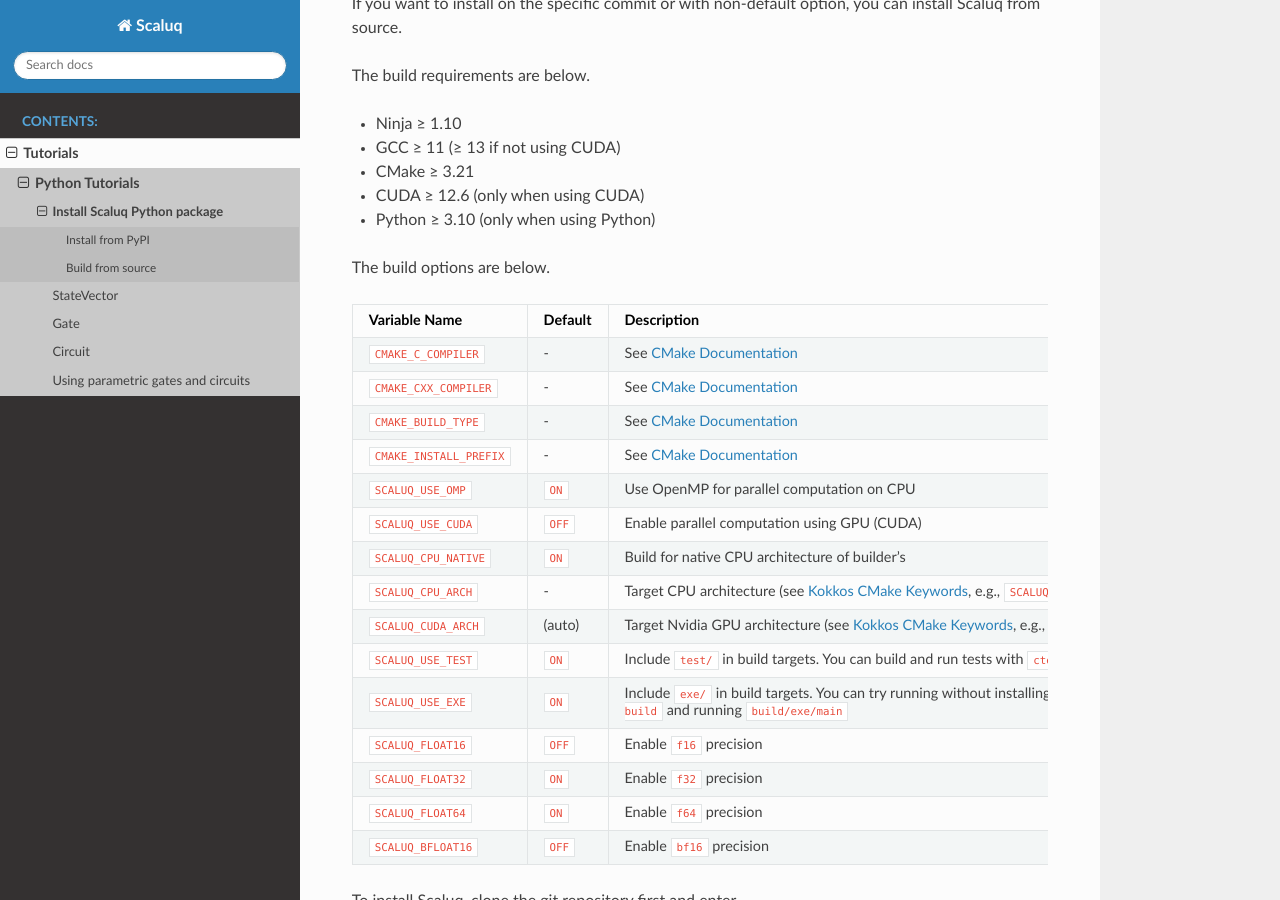
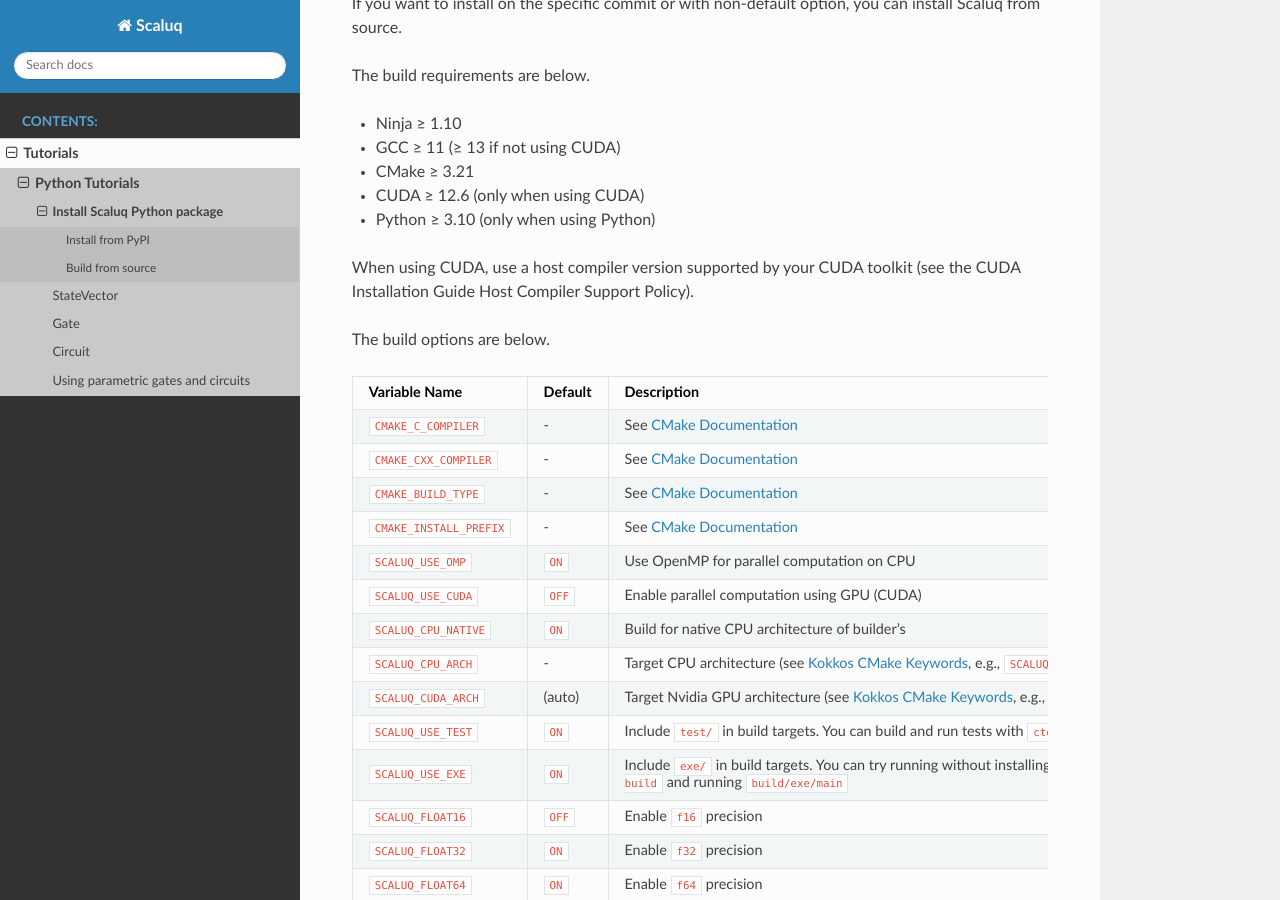
Before and after one commit to qulacs/scaluq, a Sphinx documentation site: the page built from doc/source/tutorials/python/install.md, in a window 1280 px wide and 900 px high, scrolled down 589 px. Built offline with Sphinx 7.4.7 and the Read the Docs theme 3.1.0, drawn with Linux system fonts in a browser that asks for light colours.

Commit message:
add attention to use CUDA-supported host compilers

```diff
--- a/doc/source/tutorials/python/install.md
+++ b/doc/source/tutorials/python/install.md
@@ -25,6 +25,8 @@
 - CMake ≥ 3.21
 - CUDA ≥ 12.6 (only when using CUDA)
 - Python ≥ 3.10 (only when using Python)
+
+When using CUDA, use a host compiler version supported by your CUDA toolkit (see the CUDA Installation Guide Host Compiler Support Policy).
 
 The build options are below.
 
```
Also changed, not shown: README.md (+2 -0 lines), README_ja.md (+2 -0 lines).
